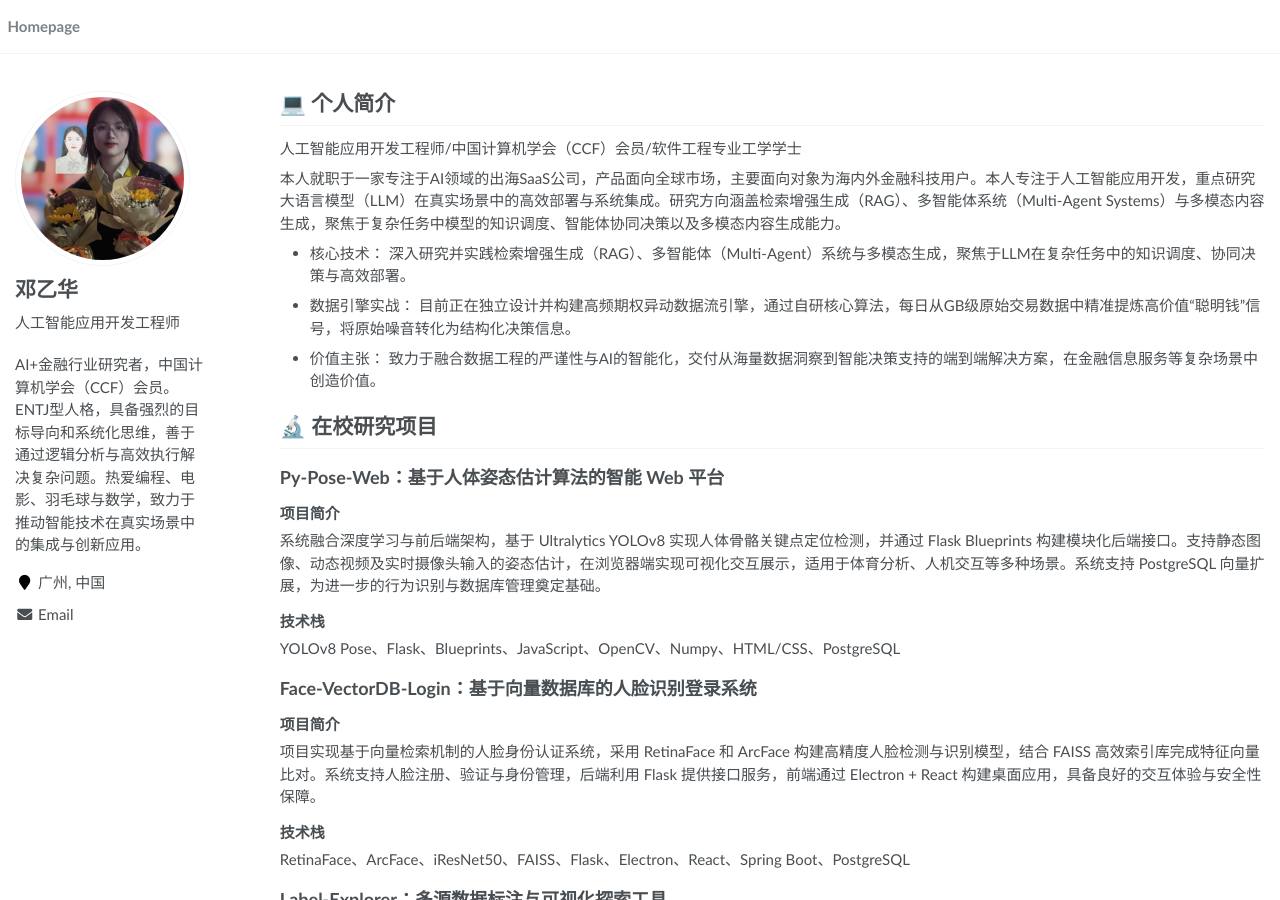
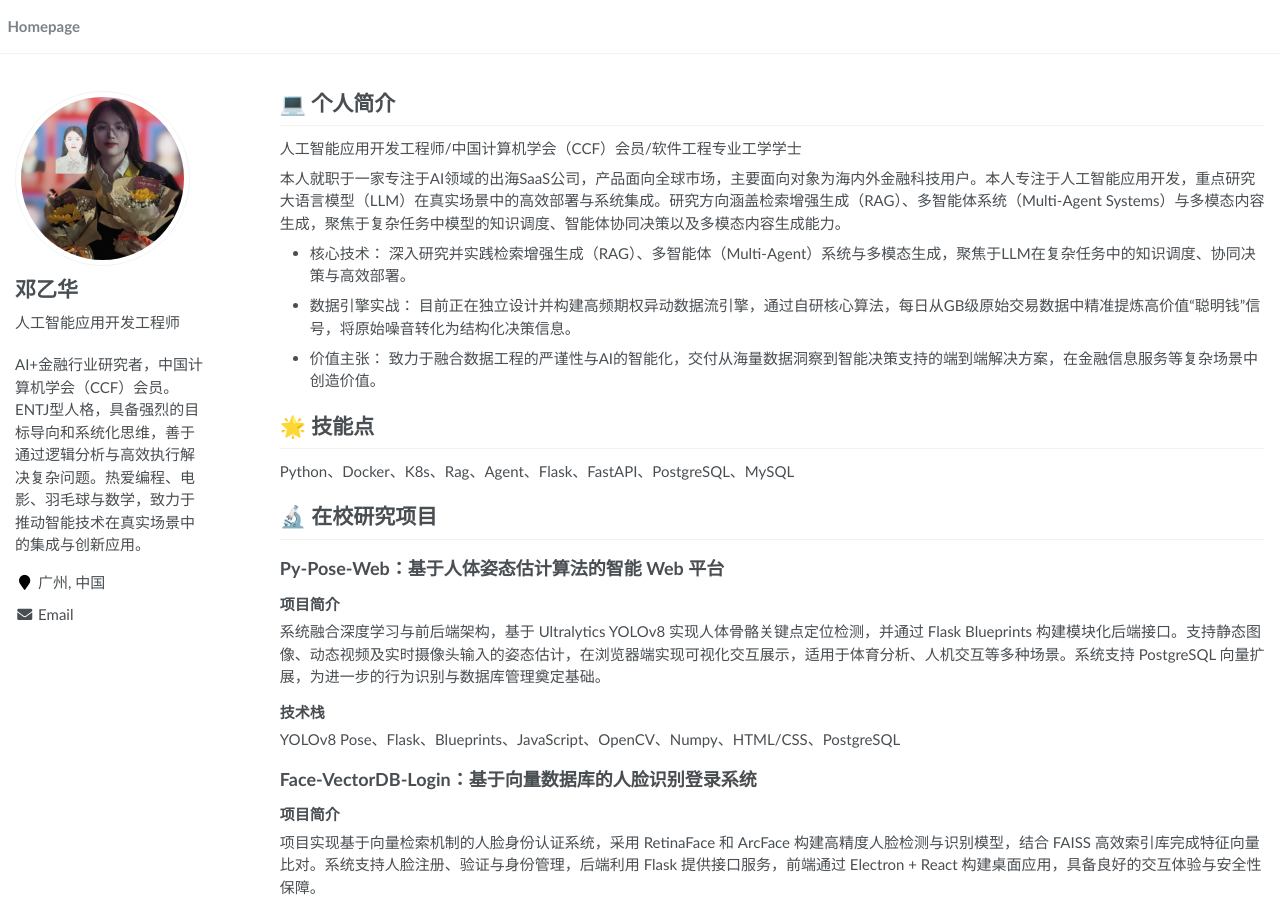
Before and after one commit to YolieDeng/YolieDeng.github.io, a Jekyll site: the page built from _pages/about.md, in a window 1280 px wide and 900 px high. Built offline with Jekyll 4.4.1, drawn with Linux system fonts in a browser that asks for light colours.

Commit message:
更新关于页面，添加技能点以展示技术栈，进一步完善个人简介

```diff
--- a/_pages/about.md
+++ b/_pages/about.md
@@ -24,6 +24,9 @@ redirect_from:
 - 核心技术： 深入研究并实践检索增强生成（RAG）、多智能体（Multi-Agent）系统与多模态生成，聚焦于LLM在复杂任务中的知识调度、协同决策与高效部署。
 - 数据引擎实战： 目前正在独立设计并构建高频期权异动数据流引擎，通过自研核心算法，每日从GB级原始交易数据中精准提炼高价值“聪明钱”信号，将原始噪音转化为结构化决策信息。
 - 价值主张： 致力于融合数据工程的严谨性与AI的智能化，交付从海量数据洞察到智能决策支持的端到端解决方案，在金融信息服务等复杂场景中创造价值。
+
+# 🌟 技能点
+Python、Docker、K8s、Rag、Agent、Flask、FastAPI、PostgreSQL、MySQL
 
 # 🔬 在校研究项目
 
```
